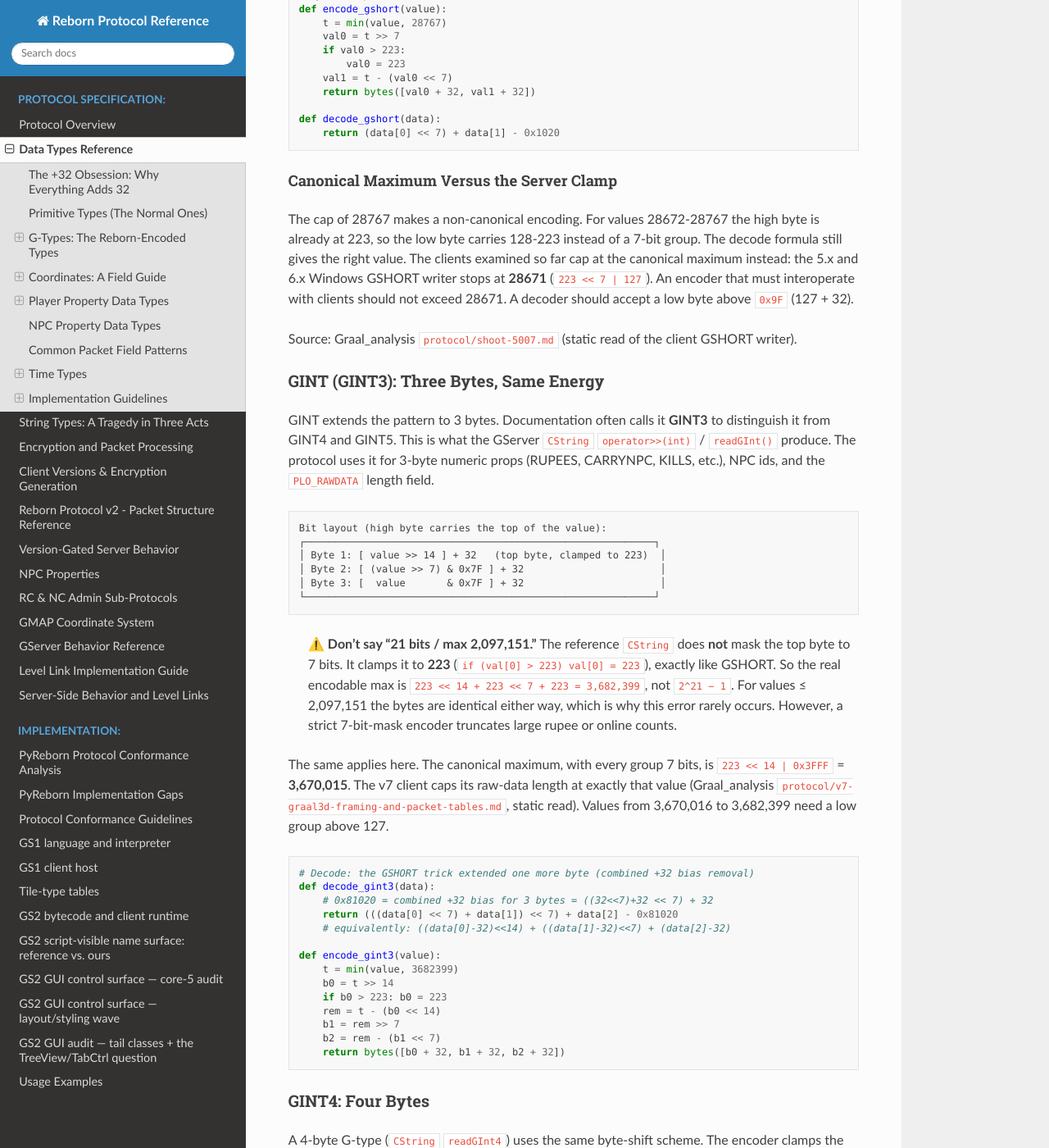
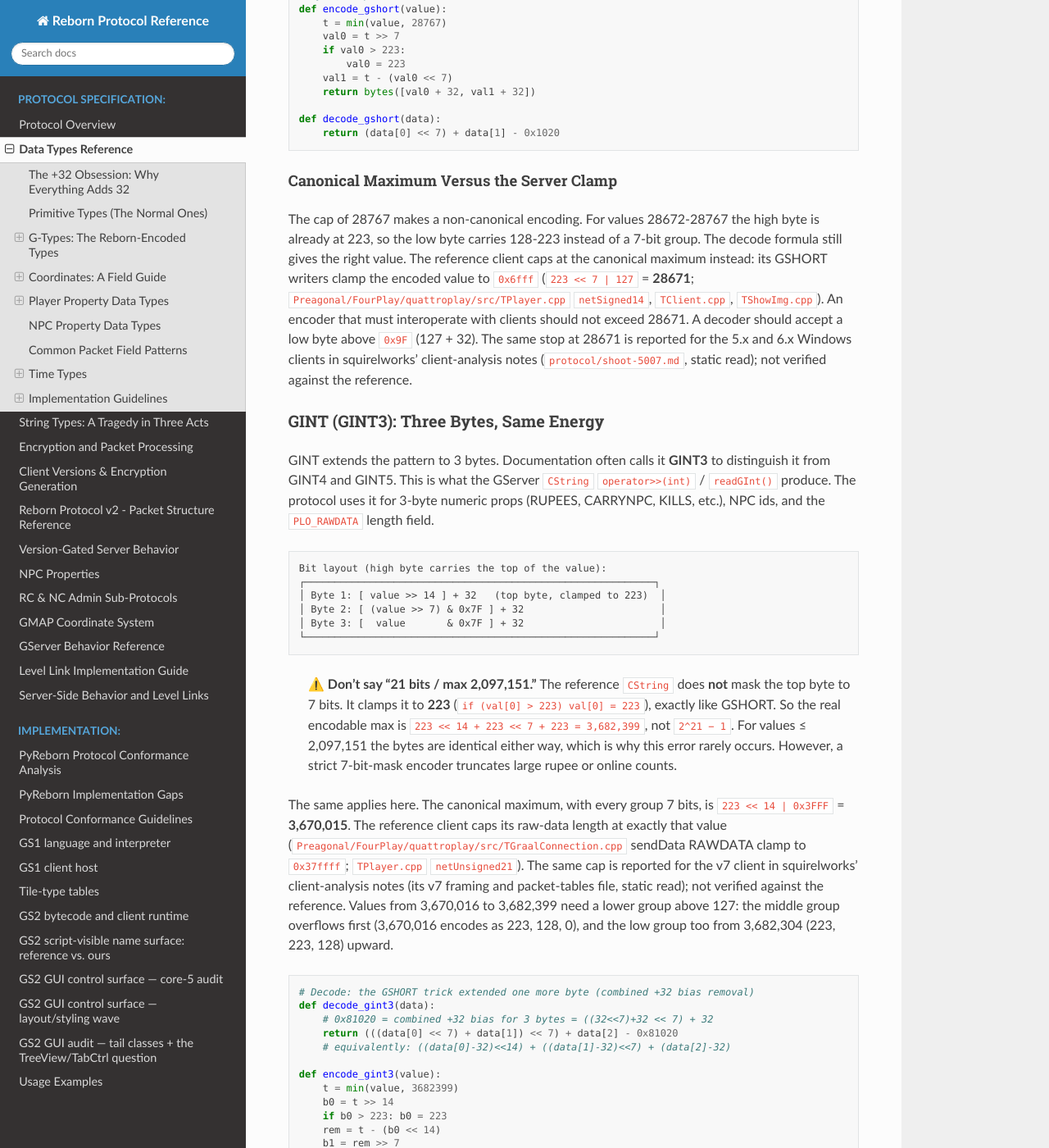
Before and after one commit to hosler/reborn-protocol-docs, a Sphinx documentation site: the page built from docs/protocol/data-types.md, in a window 1280 px wide and 1400 px high, scrolled down 2409 px. Shown: the whole window at 82% size. Built offline with Sphinx 7.4.7 and the Read the Docs theme 3.1.0, drawn with Linux system fonts in a browser that asks for light colours.

Commit message:
Maintainer fixups: naming policy and reference corrections
- Replace the analysis-repository name and URLs with squirelworks'
  client-analysis notes (no URL), per the naming policy.
- Cite the reference client for the GSHORT 28671 and GINT3 3,670,015
  caps (TPlayer.cpp netSigned14/netUnsigned21, TGraalConnection.cpp).
- Mark the 5.x/6.x and v7 claims as reported observations, not verified
  against the reference.
- Correct the overflow wording: 3,670,016 encodes as 223,128,0, so the
  middle group overflows first; the low group joins from 3,682,304.

Co-Authored-By: Claude <noreply@anthropic.com>

````diff
--- a/docs/protocol/data-types.md
+++ b/docs/protocol/data-types.md
@@ -109,14 +109,13 @@ def decode_gshort(data):
 
 The cap of 28767 makes a non-canonical encoding. For values 28672-28767 the high byte is
 already at 223, so the low byte carries 128-223 instead of a 7-bit group. The decode
-formula still gives the right value. The clients examined so far cap at the canonical
-maximum instead: the 5.x and 6.x Windows GSHORT writer stops at **28671**
-(`223 << 7 | 127`). An encoder that must interoperate with clients should not exceed
-28671. A decoder should accept a low byte above `0x9F` (127 + 32).
-
-Source: Graal_analysis
-[`protocol/shoot-5007.md`](https://github.com/squirelworks/Graal_analysis/blob/main/protocol/shoot-5007.md)
-(static read of the client GSHORT writer).
+formula still gives the right value. The reference client caps at the canonical maximum
+instead: its GSHORT writers clamp the encoded value to `0x6fff` (`223 << 7 | 127` =
+**28671**; `Preagonal/FourPlay/quattroplay/src/TPlayer.cpp` `netSigned14`, `TClient.cpp`,
+`TShowImg.cpp`). An encoder that must interoperate with clients should not exceed 28671.
+A decoder should accept a low byte above `0x9F` (127 + 32). The same stop at 28671 is
+reported for the 5.x and 6.x Windows clients in squirelworks' client-analysis notes
+(`protocol/shoot-5007.md`, static read); not verified against the reference.
 
 ### GINT (GINT3): Three Bytes, Same Energy
 
@@ -142,10 +141,13 @@ Bit layout (high byte carries the top of the value):
 > counts.
 
 The same applies here. The canonical maximum, with every group 7 bits, is
-`223 << 14 | 0x3FFF` = **3,670,015**. The v7 client caps its raw-data length at exactly
-that value (Graal_analysis
-[`protocol/v7-graal3d-framing-and-packet-tables.md`](https://github.com/squirelworks/Graal_analysis/blob/main/protocol/v7-graal3d-framing-and-packet-tables.md),
-static read). Values from 3,670,016 to 3,682,399 need a low group above 127.
+`223 << 14 | 0x3FFF` = **3,670,015**. The reference client caps its raw-data length at
+exactly that value (`Preagonal/FourPlay/quattroplay/src/TGraalConnection.cpp` sendData
+RAWDATA clamp to `0x37ffff`; `TPlayer.cpp` `netUnsigned21`). The same cap is reported for
+the v7 client in squirelworks' client-analysis notes (its v7 framing and packet-tables
+file, static read); not verified against the reference. Values from 3,670,016 to 3,682,399 need a lower group above 127: the middle
+group overflows first (3,670,016 encodes as 223, 128, 0), and the low group too from
+3,682,304 (223, 223, 128) upward.
 
 ```python
 # Decode: the GSHORT trick extended one more byte (combined +32 bias removal)
````
